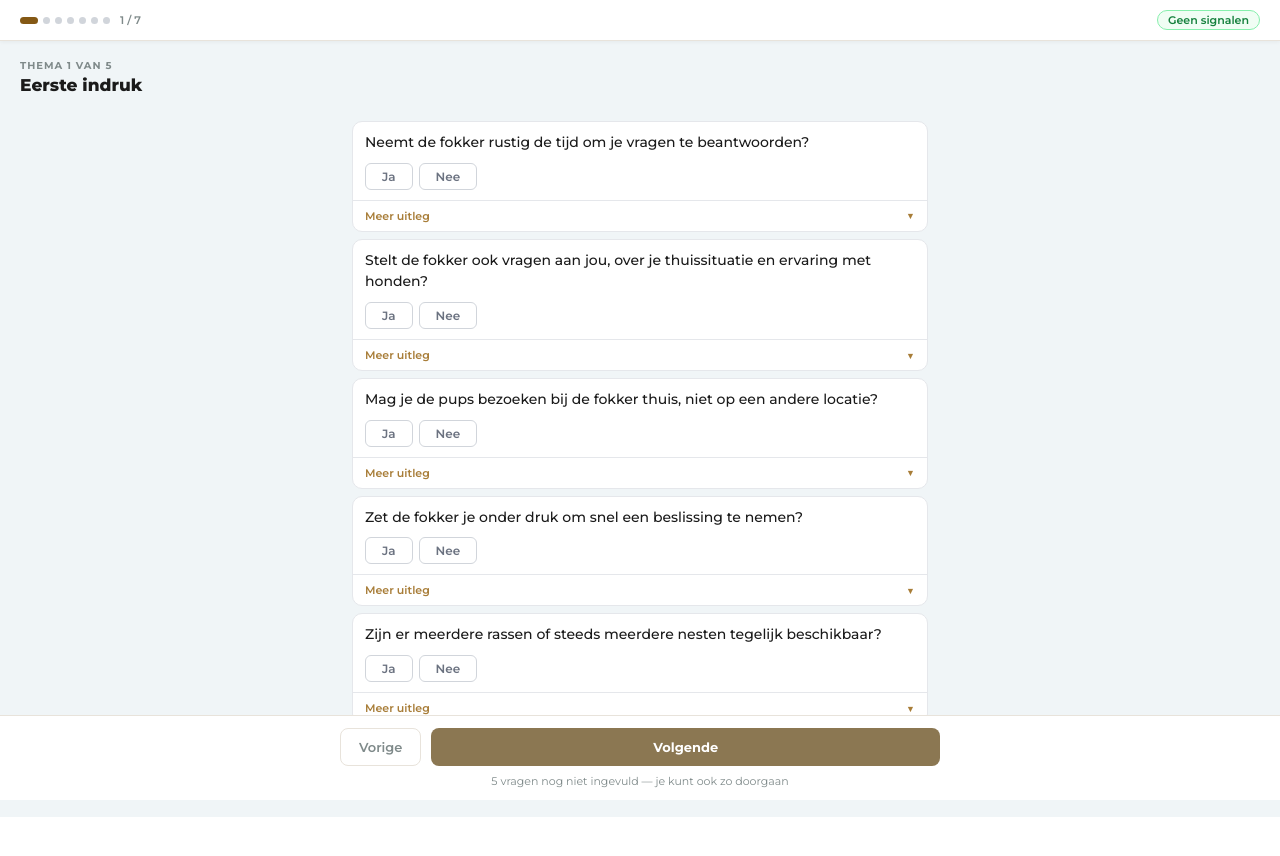
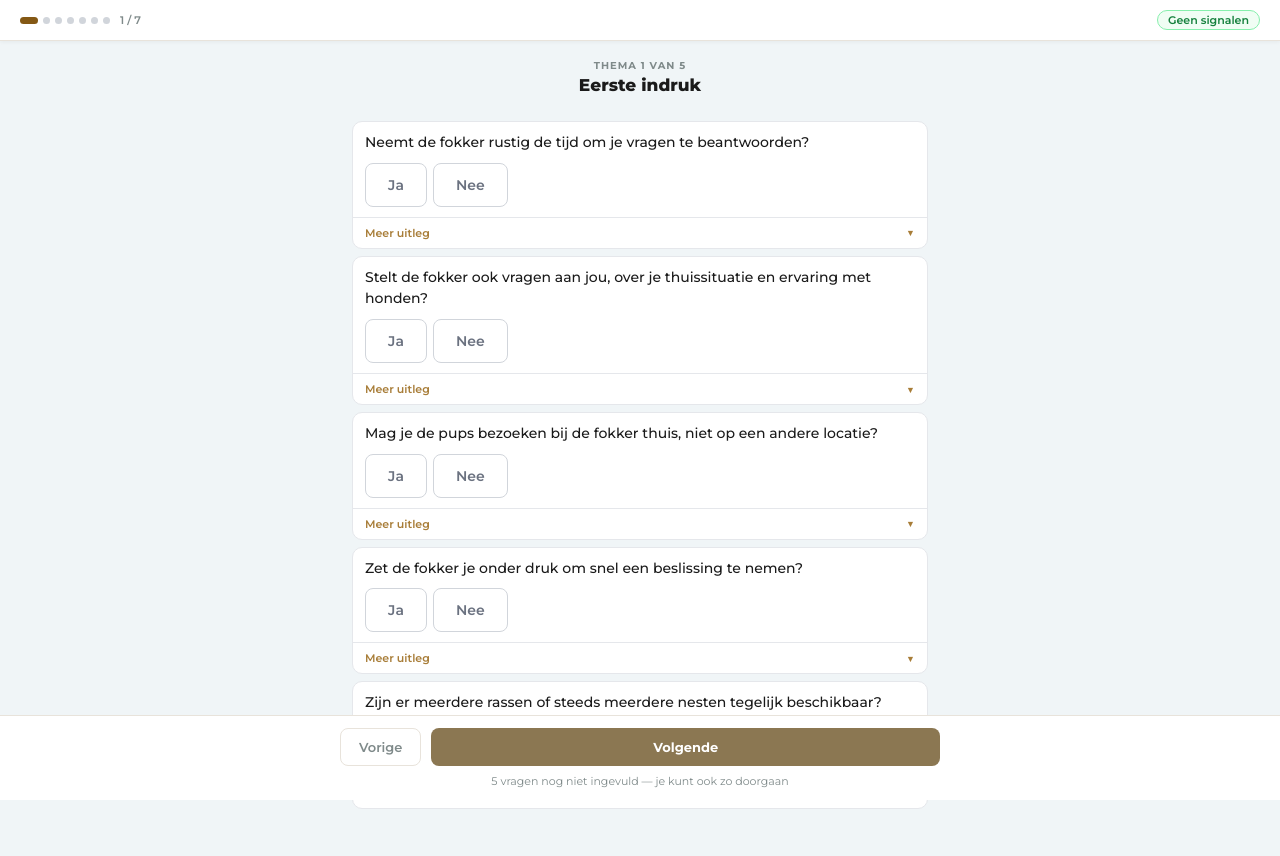
Before and after one commit to opvierpootjes-web/fokkercheck, a React (Vite) app: page / in a window 1280 px wide. Both pictures are taken after a click on the button "Start de check". Shown: the top 856 px of the page. Before the commit the page ends 817 px from the top, so only its background shows below. Built offline with nearby package versions, Linux system fonts and the light colour scheme.

Commit message:
feat: thema-label gecentreerd, Ja/Nee knoppen groter voor mobiel

```diff
--- a/src/App.jsx
+++ b/src/App.jsx
@@ -235,7 +235,7 @@ function AnsBtn({ val, label, q, ans, onAns }) {
     else { bg = C.orange; color = '#fff'; border = `1.5px solid ${C.orange}`; }
   }
   return (
-    <button onClick={() => onAns(q.id, val)} style={{ fontFamily: 'inherit', fontSize: 12, fontWeight: 600, padding: '5px 16px', borderRadius: 6, border, background: bg, color, cursor: 'pointer', transition: 'all 0.15s ease' }}>
+    <button onClick={() => onAns(q.id, val)} style={{ fontFamily: 'inherit', fontSize: 14, fontWeight: 600, padding: '10px 22px', minHeight: 44, borderRadius: 8, border, background: bg, color, cursor: 'pointer', transition: 'all 0.15s ease' }}>
       {label}
     </button>
   );
@@ -459,7 +459,7 @@ function ThemeScreen({ questions, idx, total, answers, onAns, onNext, onPrev })
         </div>
         <LiveBadge answers={answers} />
       </div>
-      <div style={{ background: '#f0f5f7', color: '#1a1a1a', padding: '18px 20px 16px' }}>
+      <div style={{ background: '#f0f5f7', color: '#1a1a1a', padding: '18px 20px 16px', textAlign: 'center' }}>
         {themeIndex && (
           <p style={{ margin: '0 0 3px', fontSize: 10, fontWeight: 700, color: C.grey, textTransform: 'uppercase', letterSpacing: '0.1em' }}>
             Thema {themeIndex} van 5
```
